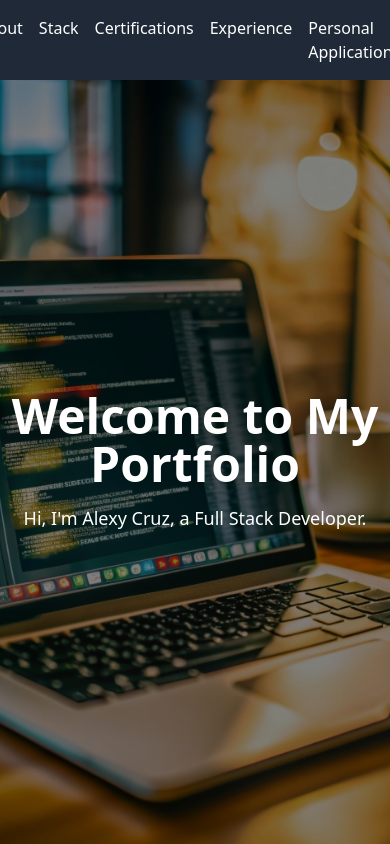
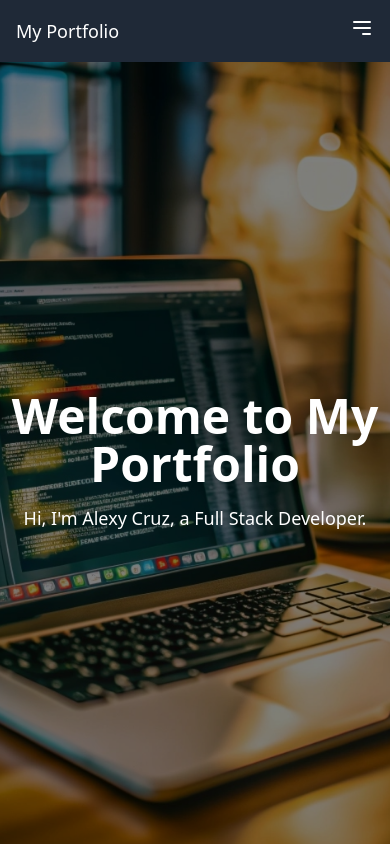
Before and after one commit to alexyocruz1/alexy.cruz, a Next.js app: page / in a window 390 px wide. Shown: the top 844 px of the page. Built offline with nearby package versions, Linux system fonts and the light colour scheme.

Commit message:
Navbr component fixed, responsive

```diff
--- a/src/components/Navbar.tsx
+++ b/src/components/Navbar.tsx
@@ -1,42 +1,61 @@
+'use client';
+
+import { useState } from 'react';
 import Link from 'next/link';
 
 const Navbar = () => {
+  const [isOpen, setIsOpen] = useState(false);
+
+  const toggleMenu = () => {
+    setIsOpen(!isOpen);
+  };
+
   return (
     <nav className="bg-gray-800 p-4 fixed w-full z-20">
-      <ul className="flex space-x-4 justify-center">
-        <li>
+      <div className="flex justify-between items-center">
+        <div className="text-white text-lg">My Portfolio</div>
+        <div className="lg:hidden">
+          <button onClick={toggleMenu} className="text-white focus:outline-none">
+            <svg className="w-6 h-6" fill="none" stroke="currentColor" viewBox="0 0 24 24" xmlns="http://www.w3.org/2000/svg">
+              <path strokeLinecap="round" strokeLinejoin="round" strokeWidth="2" d={isOpen ? 'M6 18L18 6M6 6l12 12' : 'M4 6h16M4 12h16m-7 6h7'}></path>
+            </svg>
+          </button>
+        </div>
+      </div>
+      <ul className={`flex-col lg:flex-row lg:flex lg:space-x-4 justify-center ${isOpen ? 'flex' : 'hidden'} mt-4 lg:mt-0`}>
+        <li className="lg:w-auto">
           <Link href="#home">
-            <span className="text-white cursor-pointer">Home</span>
+            <span className="text-white cursor-pointer block py-2 lg:py-0">Home</span>
           </Link>
         </li>
-        <li>
+        <li className="lg:w-auto">
           <Link href="#about">
-            <span className="text-white cursor-pointer">About</span>
+            <span className="text-white cursor-pointer block py-2 lg:py-0">About</span>
           </Link>
         </li>
-        <li>
+        <li className="lg:w-auto">
           <Link href="#tech-stack">
-            <span className="text-white cursor-pointer">Stack</span>
+            <span className="text-white cursor-pointer block py-2 lg:py-0">Stack</span>
           </Link>
         </li>
-        <li>
+        <li className="lg:w-auto">
           <Link href="#certifications">
-            <span className="text-white cursor-pointer">Certifications</span>
+            <span className="text-white cursor-pointer block py-2 lg:py-0">Certifications</span>
           </Link>
         </li>
-        <li>
+        <li className="lg:w-auto">
           <Link href="#clients">
-            <span className="text-white cursor-pointer">Experience</span>
+            <span className="text-white cursor-pointer block py-2 lg:py-0">Experience</span>
           </Link>
         </li>
-        <li>
+        <li className="lg:w-auto">
           <Link href="#personal-applications">
-            <span className="text-white cursor-pointer">Personal Applications</span>
+            <span className="text-white cursor-pointer block py-2 lg:py-0">Personal Applications</span>
           </Link>
         </li>
-        <li>
+        <li className="lg:w-auto">
           <Link href="#contact-me">
-            <span className="text-white cursor-pointer">Contact Me</span>
+            <span className="text-white cursor-pointer block py-2 lg:py-0">Contact Me</span>
           </Link>
         </li>
       </ul>
```
